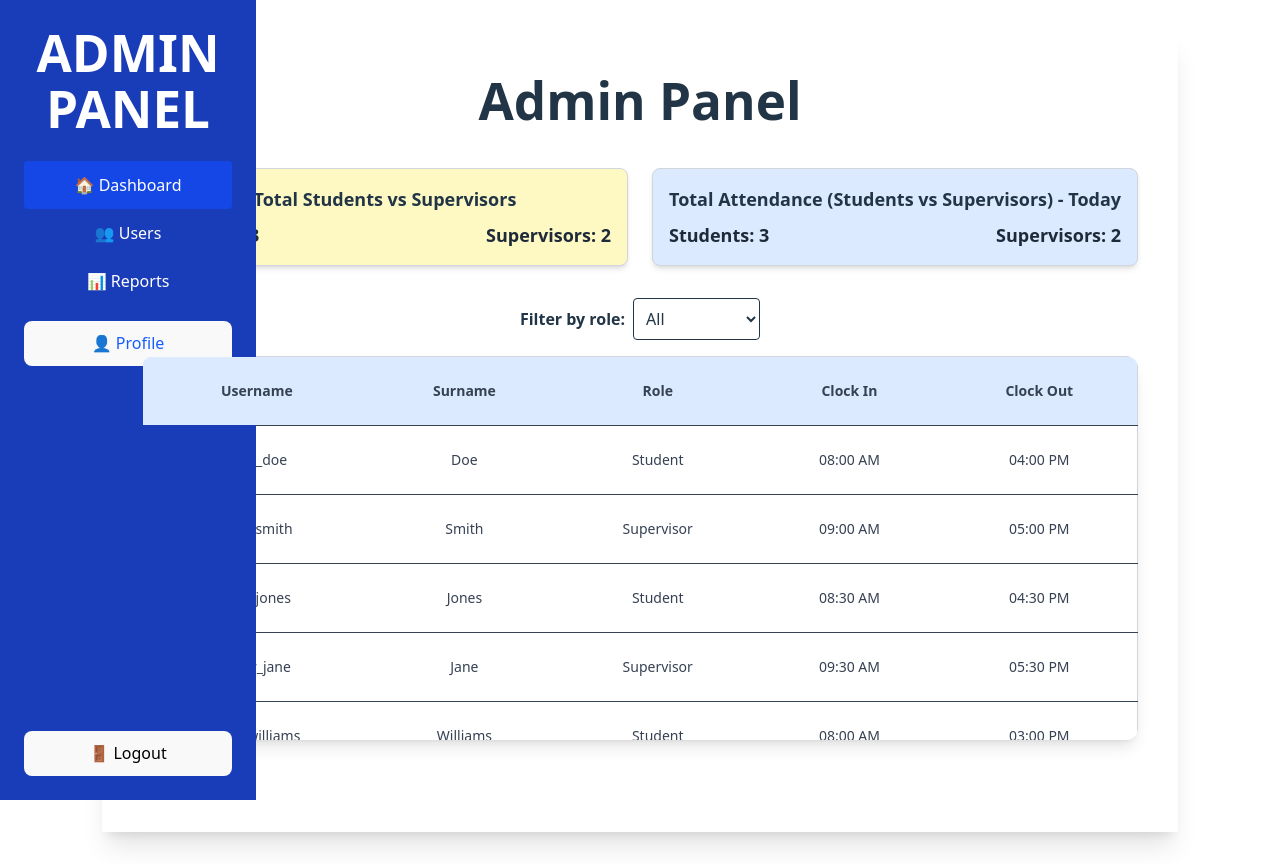
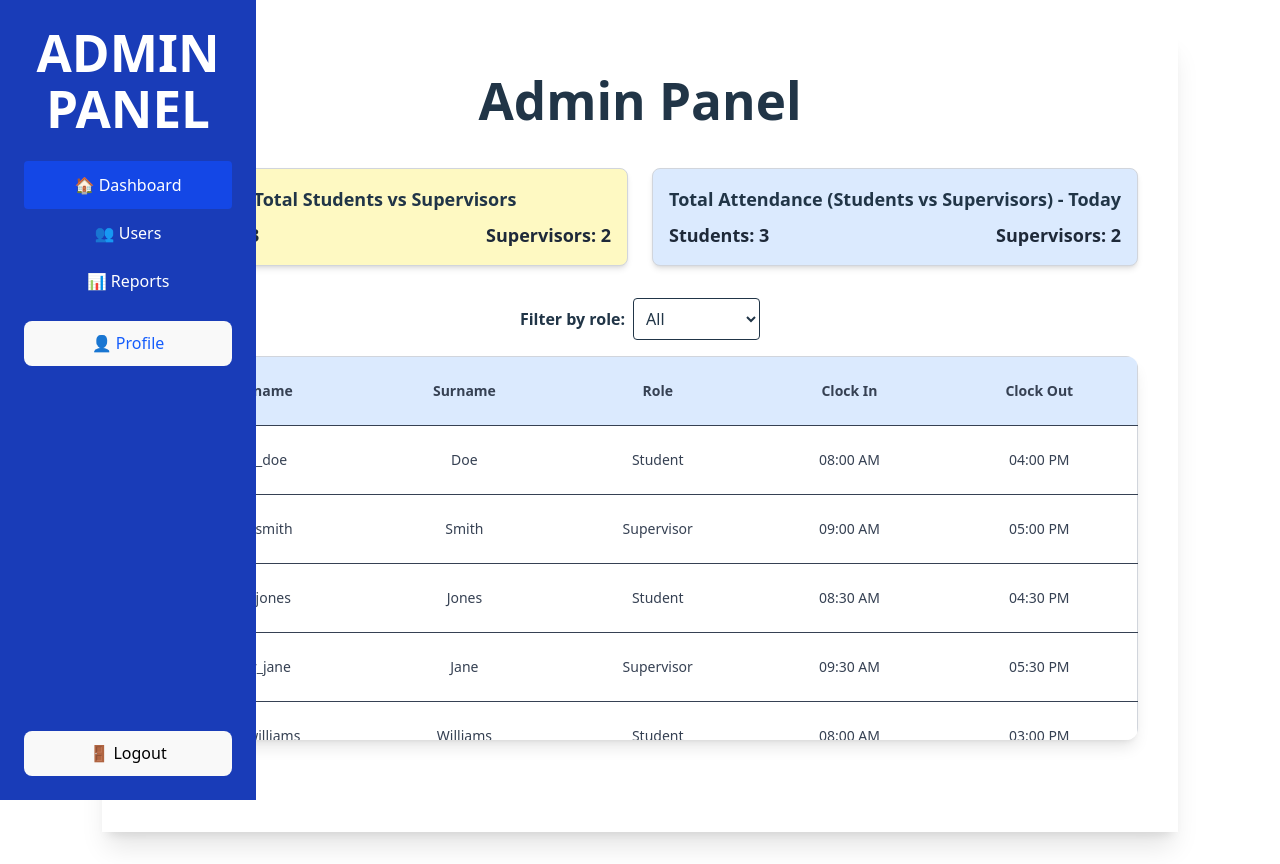
Before and after one commit to Sphe2001/Clocking_System_v2, a React (Vite) app in the folder client/: page /dashboard/admin in a window 1280 px wide. Built offline with nearby package versions, Linux system fonts and the light colour scheme.

Commit message:
admin dashboard sticky table head  fixed

```diff
--- a/client/src/components/adminNavbar.jsx
+++ b/client/src/components/adminNavbar.jsx
@@ -56,6 +56,7 @@ const Sidebar = ({ setProfileModalState }) => { // Accepting a prop to control t
         >
           🏠 Dashboard
         </div>
+
         <div
           className={`p-3 cursor-pointer hover:bg-blue-600 rounded transition ${
             location.pathname === "/dashboard/admin/users" ? "bg-blue-700" : ""
--- a/client/src/pages/admin/adminDashboard.jsx
+++ b/client/src/pages/admin/adminDashboard.jsx
@@ -54,7 +54,7 @@ function AdminDashboard() {
         {/* Make table container larger and add scroll */}
         <div className="overflow-x-auto max-h-96 shadow-lg rounded-xl bg-white">
           <table className="w-full table-auto border-collapse border border-gray-300">
-            <thead className="bg-blue-100 sticky top-0">
+            <thead className="bg-blue-100  top-0">
               <tr className="text-sm text-gray-700">
                 <th className="p-6 border-b">Username</th>
                 <th className="p-6 border-b">Surname</th>
```
